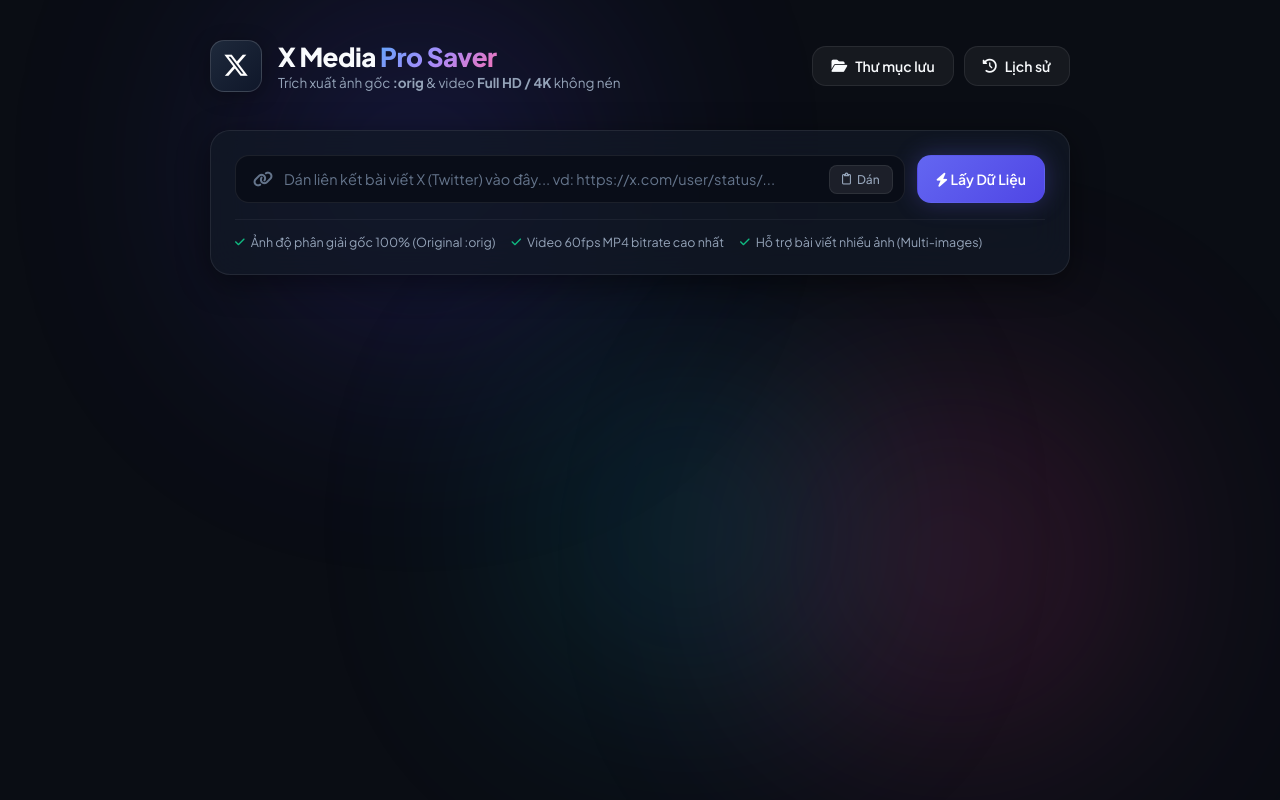
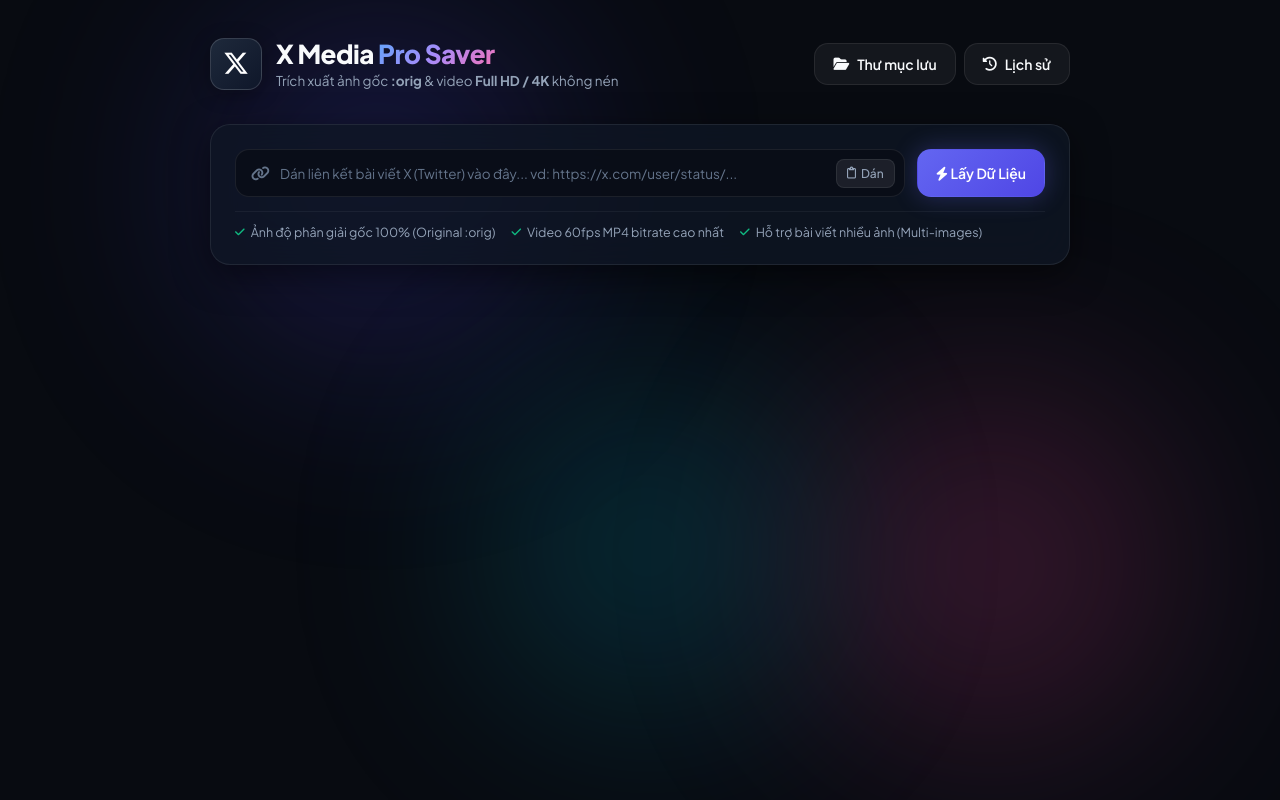
Before and after one commit to kanpief/x-media-saver, a Flask app: page / in a window 1280 px wide. Run offline with Flask 3, Linux system fonts and the light colour scheme.

Commit message:
style: optimize fully responsive layout for mobile, tablet, desktop

```diff
--- a/static/css/style.css
+++ b/static/css/style.css
@@ -1,7 +1,7 @@
 :root {
-    --bg-main: #0a0d14;
-    --bg-card: rgba(18, 24, 38, 0.75);
-    --bg-card-hover: rgba(26, 34, 54, 0.85);
+    --bg-main: #080b11;
+    --bg-card: rgba(15, 22, 36, 0.78);
+    --bg-card-hover: rgba(22, 31, 50, 0.88);
     --border-color: rgba(255, 255, 255, 0.08);
     --border-glow: rgba(99, 102, 241, 0.4);
 
@@ -23,7 +23,7 @@
     --radius-full: 9999px;
 
     --transition: all 0.25s cubic-bezier(0.16, 1, 0.3, 1);
-    --shadow-glass: 0 8px 32px 0 rgba(0, 0, 0, 0.45);
+    --shadow-glass: 0 10px 35px 0 rgba(0, 0, 0, 0.5);
     --shadow-glow: 0 0 25px rgba(99, 102, 241, 0.3);
 }
 
@@ -32,62 +32,68 @@
     padding: 0;
     box-sizing: border-box;
     font-family: 'Plus Jakarta Sans', -apple-system, BlinkMacSystemFont, 'Segoe UI', Roboto, sans-serif;
+    -webkit-tap-highlight-color: transparent;
+}
+
+html, body {
+    width: 100%;
+    min-height: 100%;
 }
 
 body {
     background-color: var(--bg-main);
     color: var(--text-main);
-    min-height: 100vh;
     overflow-x: hidden;
     position: relative;
     display: flex;
     justify-content: center;
-    padding: 30px 16px 60px 16px;
+    padding: clamp(16px, 3vw, 32px) clamp(12px, 3vw, 24px);
+    padding-bottom: calc(clamp(30px, 5vw, 60px) + env(safe-area-inset-bottom, 0px));
 }
 
-/* Background Ambient Orbs */
+/* Background Ambient Glows */
 .ambient-glow {
     position: fixed;
     border-radius: 50%;
-    filter: blur(120px);
+    filter: blur(100px);
     z-index: 0;
     pointer-events: none;
-    opacity: 0.4;
-    animation: floatOrb 12s ease-in-out infinite alternate;
+    opacity: 0.35;
+    animation: floatOrb 14s ease-in-out infinite alternate;
 }
 
 .glow-1 {
     top: -10%;
-    left: 15%;
-    width: 450px;
-    height: 450px;
+    left: 10%;
+    width: clamp(280px, 45vw, 500px);
+    height: clamp(280px, 45vw, 500px);
     background: radial-gradient(circle, #4f46e5 0%, transparent 70%);
 }
 
 .glow-2 {
-    bottom: 10%;
-    right: 10%;
-    width: 400px;
-    height: 400px;
+    bottom: 5%;
+    right: 5%;
+    width: clamp(250px, 40vw, 450px);
+    height: clamp(250px, 40vw, 450px);
     background: radial-gradient(circle, #ec4899 0%, transparent 70%);
-    animation-delay: -5s;
+    animation-delay: -6s;
 }
 
 .glow-3 {
     top: 40%;
-    left: 40%;
-    width: 350px;
-    height: 350px;
+    left: 35%;
+    width: clamp(200px, 35vw, 400px);
+    height: clamp(200px, 35vw, 400px);
     background: radial-gradient(circle, #06b6d4 0%, transparent 70%);
-    animation-delay: -9s;
+    animation-delay: -10s;
 }
 
 @keyframes floatOrb {
     0% { transform: translateY(0) scale(1); }
-    100% { transform: translateY(40px) scale(1.1); }
+    100% { transform: translateY(30px) scale(1.08); }
 }
 
-/* Main Container */
+/* App Container */
 .app-container {
     width: 100%;
     max-width: 860px;
@@ -95,16 +101,16 @@ body {
     z-index: 1;
     display: flex;
     flex-direction: column;
-    gap: 28px;
+    gap: clamp(18px, 3vw, 28px);
 }
 
 /* Glassmorphism Panel */
 .glass-panel {
     background: var(--bg-card);
-    backdrop-filter: blur(20px);
-    -webkit-backdrop-filter: blur(20px);
+    backdrop-filter: blur(24px);
+    -webkit-backdrop-filter: blur(24px);
     border: 1px solid var(--border-color);
-    border-radius: var(--radius-lg);
+    border-radius: clamp(14px, 2.5vw, var(--radius-lg));
     box-shadow: var(--shadow-glass);
     transition: var(--transition);
 }
@@ -118,36 +124,44 @@ body {
     display: flex;
     align-items: center;
     justify-content: space-between;
-    padding: 10px 0 10px 0;
-    flex-wrap: wrap;
+    padding: 6px 0;
     gap: 16px;
 }
 
 .brand {
     display: flex;
     align-items: center;
-    gap: 16px;
+    gap: 14px;
+    min-width: 0;
 }
 
 .brand-logo {
-    width: 52px;
-    height: 52px;
+    width: clamp(42px, 8vw, 52px);
+    height: clamp(42px, 8vw, 52px);
+    flex-shrink: 0;
     background: linear-gradient(135deg, #1e293b 0%, #0f172a 100%);
     border: 1px solid rgba(255, 255, 255, 0.15);
-    border-radius: var(--radius-md);
+    border-radius: clamp(10px, 2vw, var(--radius-md));
     display: flex;
     align-items: center;
     justify-content: center;
-    font-size: 26px;
+    font-size: clamp(20px, 4vw, 26px);
     color: #fff;
     box-shadow: 0 4px 20px rgba(0, 0, 0, 0.3);
 }
 
+.brand-info {
+    min-width: 0;
+}
+
 .brand-info h1 {
-    font-size: 26px;
+    font-size: clamp(18px, 4.5vw, 26px);
     font-weight: 800;
     letter-spacing: -0.5px;
     line-height: 1.2;
+    white-space: nowrap;
+    overflow: hidden;
+    text-overflow: ellipsis;
 }
 
 .gradient-text {
@@ -157,14 +171,16 @@ body {
 }
 
 .subtitle {
-    font-size: 13.5px;
+    font-size: clamp(11.5px, 2.5vw, 13.5px);
     color: var(--text-muted);
-    margin-top: 2px;
+    margin-top: 3px;
+    line-height: 1.3;
 }
 
 .header-actions {
     display: flex;
-    gap: 10px;
+    gap: 8px;
+    flex-shrink: 0;
 }
 
 /* Buttons */
@@ -182,11 +198,14 @@ body {
     transition: var(--transition);
     text-decoration: none;
     white-space: nowrap;
+    user-select: none;
+    min-height: 42px;
 }
 
 .btn-sm {
     padding: 6px 12px;
-    font-size: 12.5px;
+    font-size: 12px;
+    min-height: 34px;
     border-radius: var(--radius-sm);
 }
 
@@ -258,26 +274,28 @@ body {
     position: relative;
     display: flex;
     align-items: center;
+    min-width: 0;
 }
 
 .input-icon {
     position: absolute;
-    left: 18px;
+    left: 16px;
     color: var(--text-dim);
-    font-size: 16px;
+    font-size: 15px;
     pointer-events: none;
 }
 
 .input-wrapper input {
     width: 100%;
-    padding: 14px 90px 14px 48px;
+    padding: 13px 85px 13px 44px;
     background: rgba(10, 14, 23, 0.85);
     border: 1.5px solid var(--border-color);
     border-radius: var(--radius-md);
     color: #fff;
-    font-size: 14.5px;
+    font-size: clamp(13px, 2.5vw, 14.5px);
     outline: none;
     transition: var(--transition);
+    min-height: 48px;
 }
 
 .input-wrapper input:focus {
@@ -287,22 +305,23 @@ body {
 
 .input-wrapper input::placeholder {
     color: var(--text-dim);
+    font-size: clamp(12px, 2.2vw, 13.5px);
 }
 
 .action-chip {
     position: absolute;
-    right: 12px;
+    right: 10px;
     background: rgba(255, 255, 255, 0.08);
     border: 1px solid var(--border-color);
     color: var(--text-muted);
-    padding: 6px 12px;
+    padding: 6px 10px;
     border-radius: var(--radius-sm);
     font-size: 12px;
     font-weight: 500;
     cursor: pointer;
     display: flex;
     align-items: center;
-    gap: 6px;
+    gap: 5px;
     transition: var(--transition);
 }
 
@@ -312,21 +331,21 @@ body {
 }
 
 .btn-clear {
-    right: 75px;
+    right: 68px;
     padding: 6px 8px;
 }
 
 .quick-hints {
     display: flex;
     flex-wrap: wrap;
-    gap: 16px;
-    margin-top: 16px;
-    padding-top: 14px;
+    gap: clamp(8px, 2vw, 16px);
+    margin-top: 14px;
+    padding-top: 12px;
     border-top: 1px solid rgba(255, 255, 255, 0.05);
 }
 
 .hint-item {
-    font-size: 12.5px;
+    font-size: clamp(11px, 2vw, 12.5px);
     color: var(--text-muted);
     display: flex;
     align-items: center;
@@ -790,29 +861,40 @@ body {
 /* Toast Container */
 .toast-container {
     position: fixed;
-    bottom: 24px;
-    right: 24px;
+    bottom: clamp(16px, 3vw, 24px);
+    right: clamp(12px, 3vw, 24px);
     z-index: 9999;
     display: flex;
     flex-direction: column;
-    gap: 10px;
+    gap: 8px;
     pointer-events: none;
+    max-width: calc(100vw - 24px);
+}
+
+@media (max-width: 600px) {
+    .toast-container {
+        left: 12px;
+        right: 12px;
+        align-items: center;
+    }
 }
 
 .toast {
     pointer-events: auto;
-    padding: 12px 18px;
+    padding: 10px 16px;
     border-radius: var(--radius-md);
-    background: rgba(18, 24, 38, 0.95);
+    background: rgba(18, 24, 38, 0.96);
     backdrop-filter: blur(12px);
+    -webkit-backdrop-filter: blur(12px);
     border: 1px solid var(--border-color);
     box-shadow: 0 10px 30px rgba(0, 0, 0, 0.5);
     color: #fff;
-    font-size: 13.5px;
+    font-size: 13px;
     display: flex;
     align-items: center;
     gap: 10px;
-    min-width: 280px;
+    min-width: 260px;
+    max-width: 100%;
     animation: toastIn 0.3s cubic-bezier(0.16, 1, 0.3, 1);
     transition: var(--transition);
 }
```
Also changed, not shown: other parts of static/css/style.css (+127 -78 lines).
